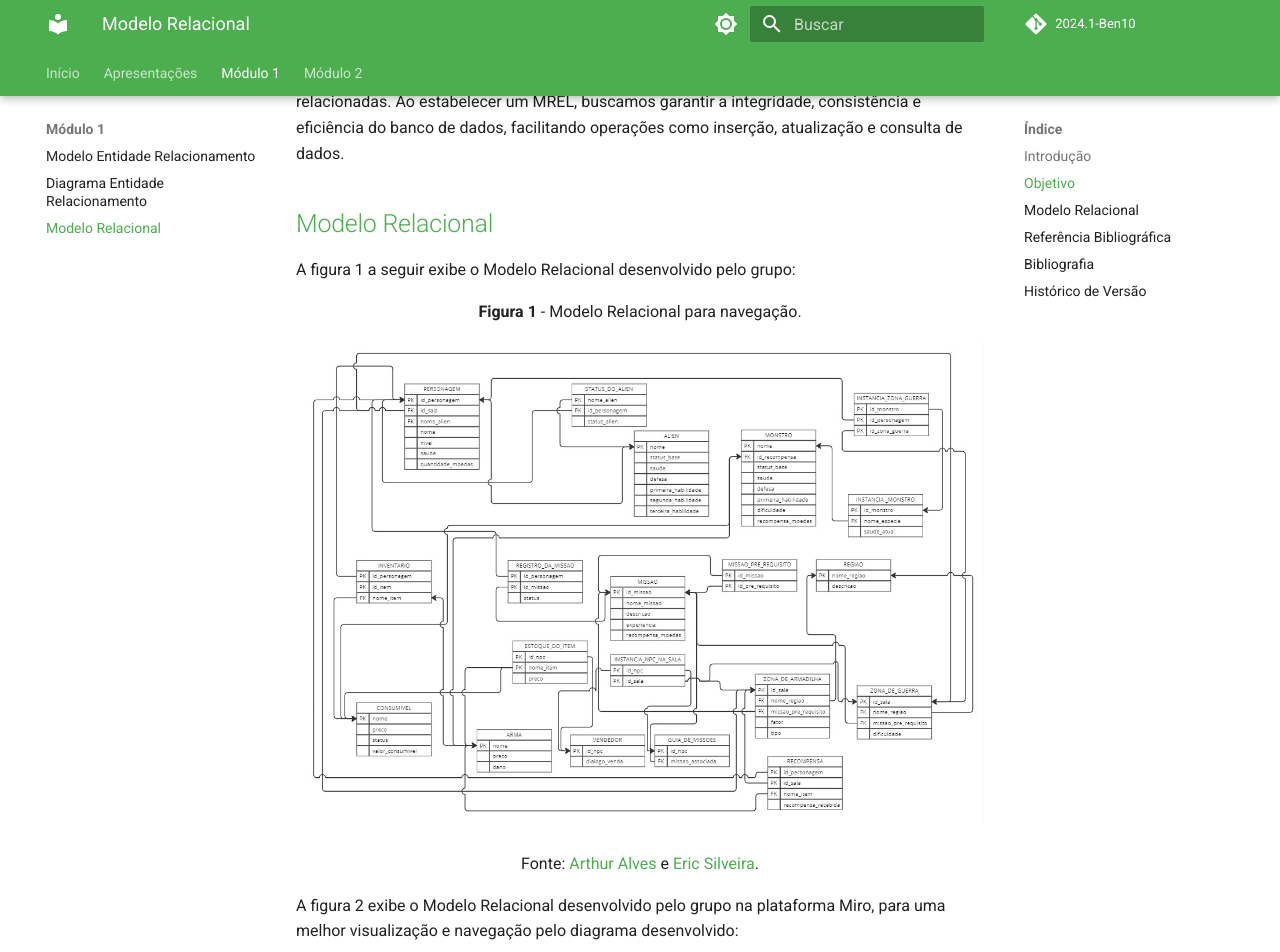
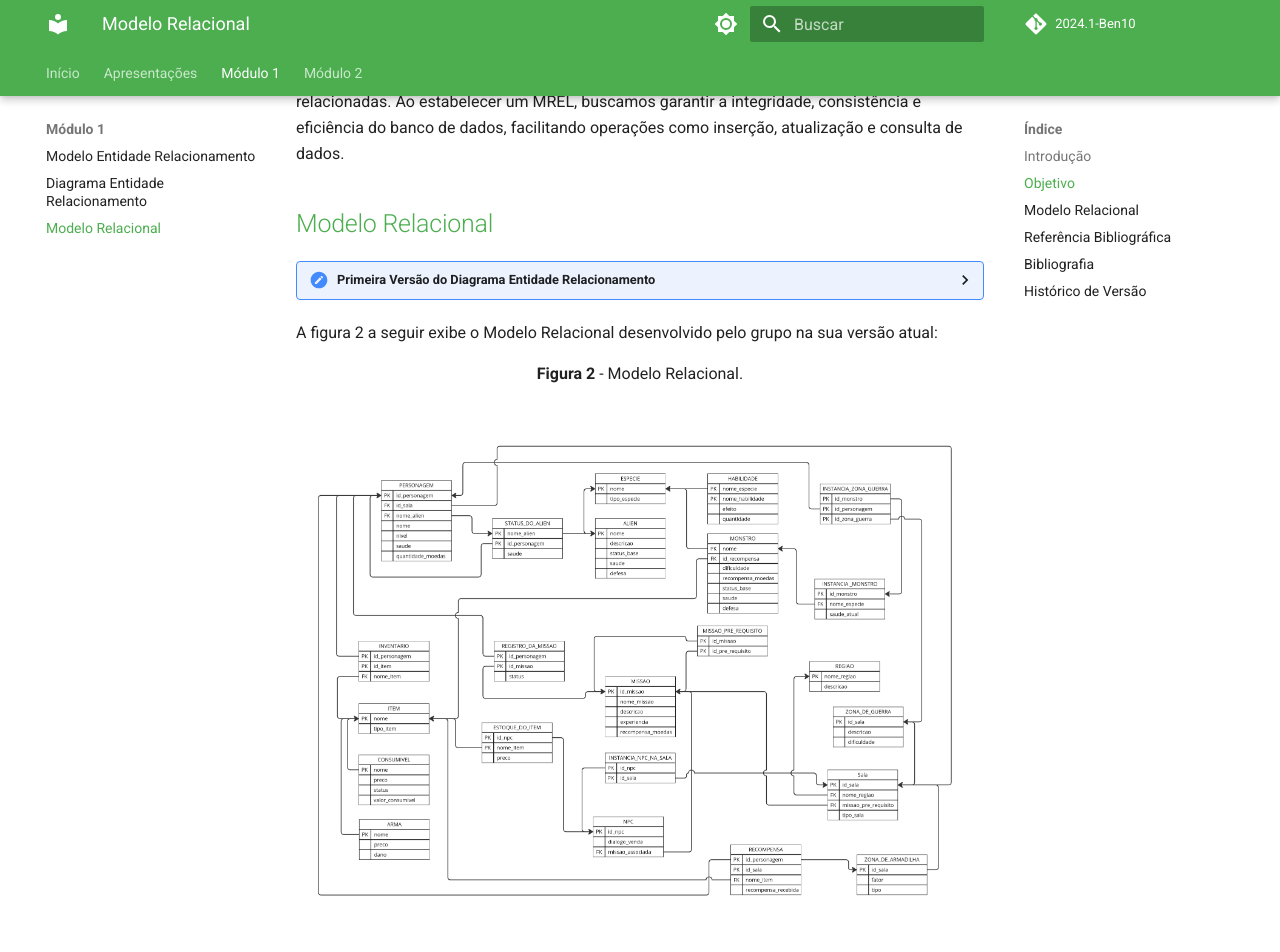
Before and after one commit to SBD1/2024.1-Ben10, an MkDocs documentation site: the page built from docs/modulo1/MR.md, in a window 1280 px wide and 1400 px high, scrolled down 629 px. Shown: the top 952 px of the window. Built offline with MkDocs 1.6.1 and Material for MkDocs 9.7.7, drawn with Linux system fonts in a browser that asks for light colours; comment, search, counter and statistics services are not loaded; the version menu is left out; some of the changed text lies outside the part shown.

Commit message:
atualizando a versão do modelo relacional

```diff
--- a/docs/modulo1/MR.md
+++ b/docs/modulo1/MR.md
@@ -9,19 +9,30 @@ O objetivo deste documento é apresentar um modelo relacional (MREL) detalhado p
 
 
 ## <a>Modelo Relacional</a>
-A figura 1 a seguir exibe o Modelo Relacional desenvolvido pelo grupo:
 
-<font size="3"><p style="text-align: center"><b>Figura 1</b> - Modelo Relacional para navegação.</p></font>
+??? - "Primeira Versão do Diagrama Entidade Relacionamento"
 
-![Modelo Relacional](assets/Modelo_Relacional.jpg){width: 500}
+    A figura 1 a seguir exibe o Modelo Relacional desenvolvido pelo grupo na sua primeira versão:
+
+    <font size="3"><p style="text-align: center"><b>Figura 1</b> - Modelo Relacional primeira versão.</p></font>
+
+    ![Modelo Relacional](assets/Modelo_Relacional.jpg){width: 500}
+
+    <font size="3"><p style="text-align: center">Fonte: [Arthur Alves](https://github.com/Arthrok) e [Eric Silveira](https://github.com/ericbky).</p></font>
+
+A figura 2 a seguir exibe o Modelo Relacional desenvolvido pelo grupo na sua versão atual:
+
+<font size="3"><p style="text-align: center"><b>Figura 2</b> - Modelo Relacional.</p></font>
+
+![Modelo Relacional](assets/Modelo_Relacional_Atual.jpg){width: 500}
 
 <font size="3"><p style="text-align: center">Fonte: [Arthur Alves](https://github.com/Arthrok) e [Eric Silveira](https://github.com/ericbky).</p></font>
 
-A figura 2 exibe o Modelo Relacional desenvolvido pelo grupo na plataforma Miro, para uma melhor visualização e navegação pelo diagrama desenvolvido:
+A figura 3 exibe o Modelo Relacional desenvolvido pelo grupo na plataforma Miro, para uma melhor visualização e navegação pelo diagrama desenvolvido:
 
-<font size="3"><p style="text-align: center"><b>Figura 2</b> - Modelo Relacional para navegação.</p></font>
+<font size="3"><p style="text-align: center"><b>Figura 3</b> - Modelo Relacional para navegação.</p></font>
 
-<iframe width="768" height="432" src="https://miro.com/app/live-embed/uXjVKw6wS9U=/?moveToViewport=1063,-752,1750,1241&embedId=61056314889" frameborder="0" scrolling="no" allow="fullscreen; clipboard-read; clipboard-write" allowfullscreen></iframe>
+<iframe width="768" height="432" src="https://miro.com/app/live-embed/uXjVKw6wS9U=/?moveToViewport=-11036,-3375,1909,1523&embedId=969142602692" frameborder="0" scrolling="no" allow="fullscreen; clipboard-read; clipboard-write" allowfullscreen></iframe>
 
 <font size="3"><p style="text-align: center">Fonte: [Arthur Alves](https://github.com/Arthrok) e [Eric Silveira](https://github.com/ericbky).</p></font>
 
@@ -41,3 +52,4 @@ A figura 2 exibe o Modelo Relacional desenvolvido pelo grupo na plataforma Miro,
 | Versão| Data | Descrição  | Autor(es)  | Revisor(es) |
 | ----- |----- | ---------- | ---------- | ----------- |
 | `1.0` | 21/07| Criando o Modelo Relacional |[Arthur Alves](https://github.com/Arthrok) e [Eric Silveira](https://github.com/ericbky)| [João Artur](https://github.com/joao-artl) |
+| `1.1` | 19/08| Atualizando o Modelo Relacional com a versão 2.0 |[Arthur Alves](https://github.com/Arthrok) e [Eric Silveira](https://github.com/ericbky)| [João Artur](https://github.com/joao-artl) |
```
Also changed, not shown: docs/modulo1/assets/Modelo_Relacional_Atual.jpg (added).
